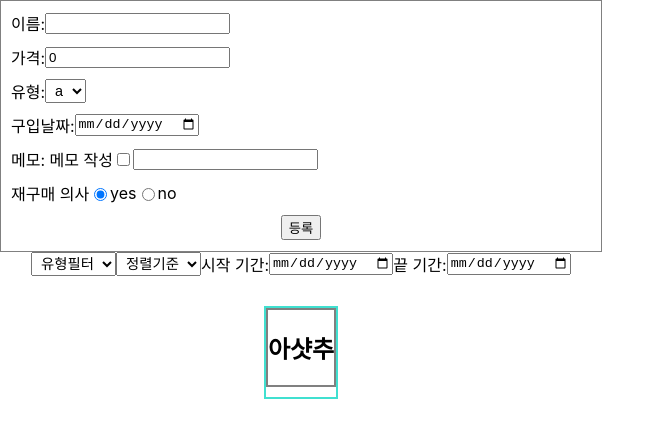
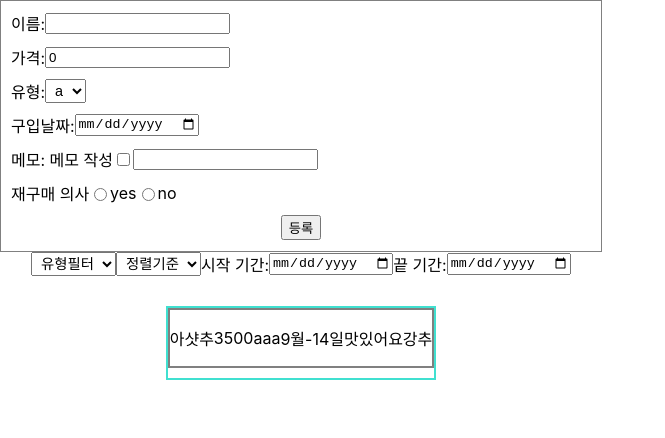
Before and after one commit to gongjuyeonhee/account-book, a React (Create React App) app: page / in a window 1280 px wide. Shown: the top 438 px of the page, without its empty margins (0-665 px from the left). Built offline with nearby package versions, Linux system fonts and the light colour scheme.

Commit message:
날짜 컴포넌트 추가 & 재구매 의사에 관한 로직 수정 및 추가

```diff
--- /dev/null
+++ b/src/Payments/ExpenseDay.js
@@ -0,0 +1,18 @@
+import React from "react";
+
+const ExpenseDate = (props) => {
+  const dateObj = new Date(props.date); // 문자열을 Date 객체로 변환
+  const month = dateObj.toLocaleString("ko-KR", { month: "long" });
+  const day = dateObj.toLocaleString("ko-KR", { day: "2-digit" });
+  //const year = dateObj instanceof Date ? dateObj.getFullYear() : null;
+
+  return (
+    <>
+      <p className="expense-date__month">
+        {month}-{day}
+      </p>
+    </>
+  );
+};
+
+export default ExpenseDate;
--- a/src/Payments/ExpenseItem.js
+++ b/src/Payments/ExpenseItem.js
@@ -1,10 +1,16 @@
 import React from "react";
 import "./ExpenseItem.css";
+import ExpenseDate from "./ExpenseDay";
 
 const ExpenseItem = (props) => {
   return (
     <div className="item-box">
-      <h2>{props.name}</h2>
+      <p>{props.name}</p>
+      <p>{props.price}</p>
+      <p>{props.itemType}</p>
+      <ExpenseDate date={props.purchaseDay} />
+      <p>{props.memo}</p>
+      <p>{props.reOrder ? "강추" : "비추"}</p>
     </div>
   );
 };
--- a/src/Payments/Expenses.js
+++ b/src/Payments/Expenses.js
@@ -6,7 +6,15 @@ const Expenses = (props) => {
   return (
     <div className="list-box">
       {props.items.map((item) => (
-        <ExpenseItem key={item.id} name={item.name} />
+        <ExpenseItem
+          key={item.id}
+          name={item.name}
+          price={item.price}
+          itemType={item.itemType}
+          purchaseDay={item.purchaseDay}
+          memo={item.memo}
+          reOrder={item.reOrder}
+        />
       ))}
     </div>
   );
--- a/src/components/Forminput.js
+++ b/src/components/Forminput.js
@@ -2,14 +2,15 @@ import React, { useState } from "react";
 import "./Forminput.css";
 
 //이름, 가격, 유형, 구입날자, 메모, 재구매의사
+//구입날짜 범위 넣어주기
 const Forminput = ({ getForminputData }) => {
   const [itemState, setItemState] = useState({
     name: "",
     price: 0,
     itemType: "",
-    purchaseDay: null,
+    purchaseDay: new Date(),
     memo: "",
-    reOrder: true,
+    reOrder: "",
   });
 
   const nameChangeHandler = (e) => {
@@ -34,15 +35,17 @@ const Forminput = ({ getForminputData }) => {
   const buttonSubmitHandler = (e) => {
     e.preventDefault();
 
+    console.log(itemState.reOrder);
+
     getForminputData(itemState);
 
     setItemState({
       name: "",
       price: 0,
       itemType: "",
-      purchaseDay: null,
+      purchaseDay: new Date(),
       memo: "",
-      reOrder: true,
+      reOrder: "",
     });
   };
 
@@ -113,15 +116,14 @@ const Forminput = ({ getForminputData }) => {
         <input
           type="radio"
           name="reorder"
-          value={true}
+          value="true"
           onChange={reOrderChangeHandler}
-          checked
         />
         <label for="yes">yes</label>
         <input
           type="radio"
           name="reorder"
-          value={false}
+          value="false"
           onChange={reOrderChangeHandler}
         />
         <label for="yes">no</label>
```
